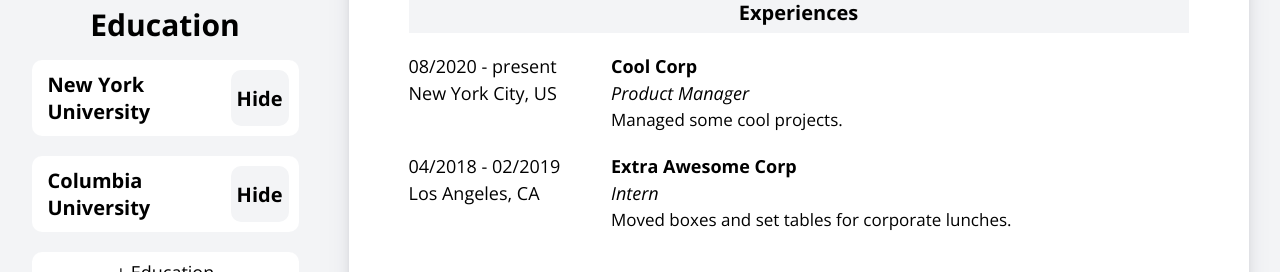
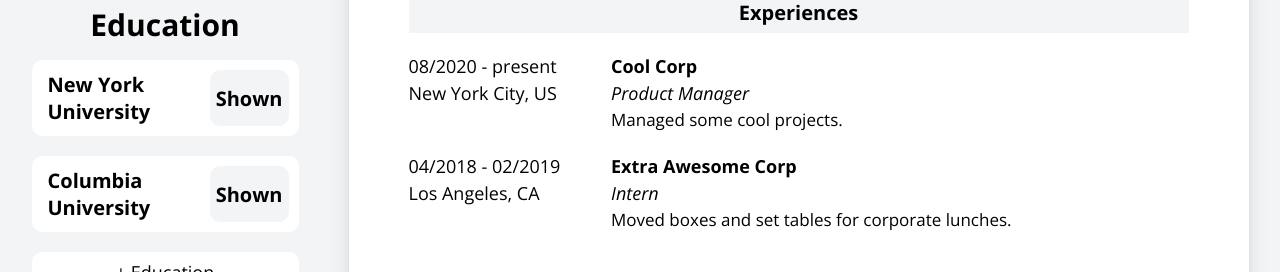
Before and after one commit to seanmckone/odin-cv-application, a React (Vite) app: page / in a window 1280 px wide. Shown: the part 502-774 px from the top of the page. Built offline with nearby package versions, Linux system fonts and the light colour scheme.

Commit message:
Update CollapsedFormButton hide button text

```diff
--- a/src/components/CollapsedFormButton.jsx
+++ b/src/components/CollapsedFormButton.jsx
@@ -7,7 +7,7 @@
         {item.school ? item.school : item.company}
       </button>
       <button className="hide-section-button" onClick={hideSection}>
-        Hide
+        {item.isHidden ? "Hidden" : "Shown"}
       </button>
     </div>
   );
```
